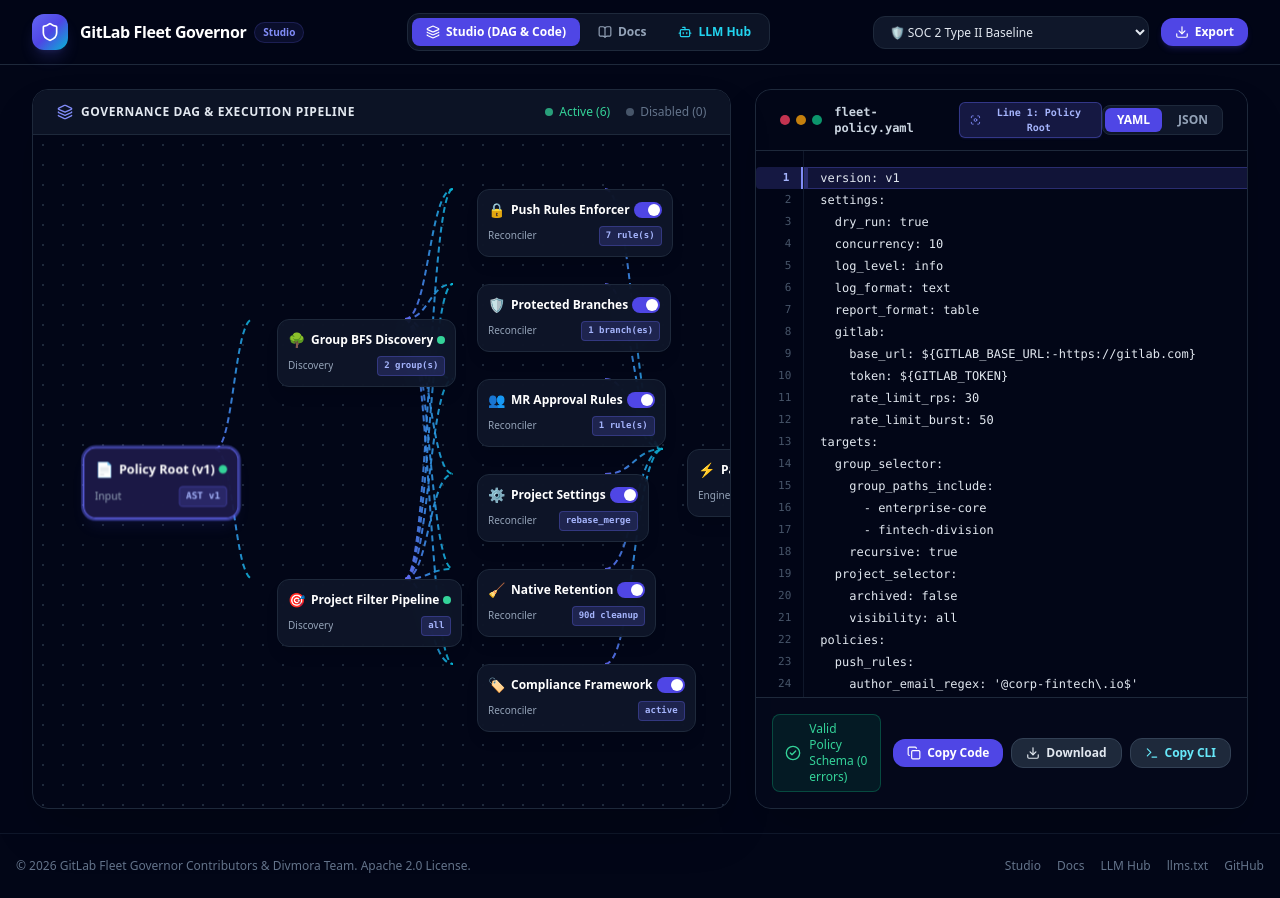
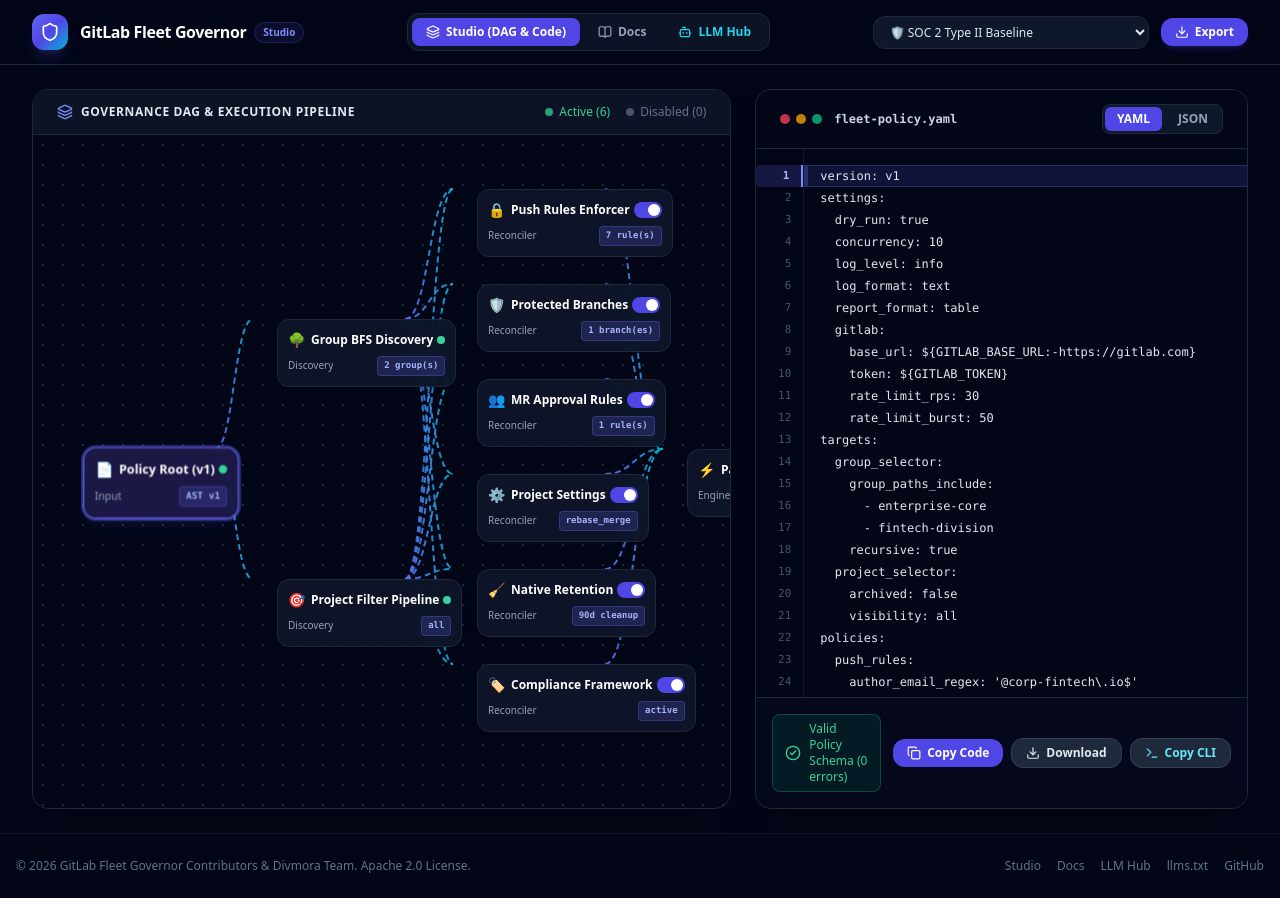
Before and after one commit to divmora/gitlab-fleet-governor, a React (Vite) app in the folder ui/: page / in a window 1280 px wide. Built offline with nearby package versions, Linux system fonts and the light colour scheme.

Commit message:
style(ui): streamline code editor header by removing redundant line numbers chip

```diff
--- a/ui/src/components/Editor/PolicyEditor.tsx
+++ b/ui/src/components/Editor/PolicyEditor.tsx
@@ -1,5 +1,5 @@
 import React, { useState, useEffect, useRef } from 'react';
-import { Copy, Download, Terminal, CheckCircle2, AlertCircle, Focus } from 'lucide-react';
+import { Copy, Download, Terminal, CheckCircle2, AlertCircle } from 'lucide-react';
 import { ValidationResult } from '../../engine/validator';
 
 interface PolicyEditorProps {
@@ -163,7 +163,7 @@
   return (
     <div className="flex flex-col h-[720px] rounded-2xl bg-slate-900/90 border border-slate-800 shadow-2xl overflow-hidden">
       {/* Editor Header */}
-      <div className="px-6 py-3 bg-slate-950 border-b border-slate-800 flex items-center justify-between">
+      <div className="px-6 py-3.5 bg-slate-950 border-b border-slate-800 flex items-center justify-between">
         <div className="flex items-center gap-3">
           <div className="flex gap-1.5">
             <span className="w-2.5 h-2.5 rounded-full bg-rose-500/80"></span>
@@ -173,21 +173,6 @@
           <span className="font-mono text-xs font-semibold text-slate-300">
             fleet-policy.{format}
           </span>
-          {blockRange && (
-            <button
-              onClick={jumpToFocusedSection}
-              title="Click to jump to section"
-              className="inline-flex items-center gap-1.5 px-2.5 py-0.5 rounded-md text-[10px] font-mono font-semibold bg-indigo-500/20 hover:bg-indigo-500/30 text-indigo-300 border border-indigo-500/40 transition-all cursor-pointer shadow-sm shadow-indigo-500/10"
-            >
-              <Focus className="w-3 h-3 text-indigo-400" />
-              <span>
-                {blockRange.start === blockRange.end
-                  ? `Line ${blockRange.start + 1}`
-                  : `Lines ${blockRange.start + 1}–${blockRange.end + 1}`}
-                : {blockRange.label}
-              </span>
-            </button>
-          )}
         </div>
 
         <div className="flex items-center gap-2">
```
